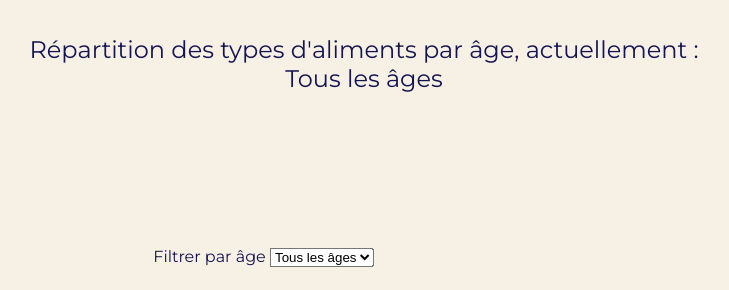
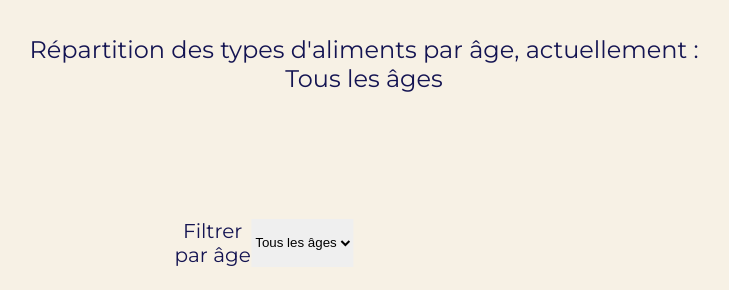
Before and after one commit to momodinoo/IUT_BUT2_SAE-S4.01, a Python web app: template views/resultsOverview.html in a window 1280 px wide. Shown: the part 204-494 px from the top of the page, without its empty margins (276-1005 px from the left). Run offline with Jinja, Linux system fonts and the light colour scheme; the template is opened without the code that fills it, so the values that code supplies are empty; some libraries are stand-ins or nearby versions.

Commit message:
css first cha
rt

```diff
--- a/assets/css/resultsOverview.css
+++ b/assets/css/resultsOverview.css
@@ -27,4 +27,12 @@
     bottom:8%;
     left:36%;
     transform: translateX(-50%);
+    display: flex;
+    justify-content: space-around;
+    width:25%;
+    font-size:20px;
 }
+
+.selectAge{
+    border: none;
+}
--- a/assets/js/charts/ageChart.js
+++ b/assets/js/charts/ageChart.js
@@ -42,7 +42,7 @@
 
     data.datasets[0] = {
         ...data.datasets[0],
-        label: "Nombre d'utilisateurs ",
+        label: " Nombre d'utilisateurs ",
         borderColor: getComputedStyle(document.documentElement).getPropertyValue('--base-color-dark'),
         hoverOffset: 4
     }
@@ -70,7 +70,10 @@
                     labels:{
                         color:getComputedStyle(document.documentElement).getPropertyValue('--base-color-dark'),
                         boxWidth : 75,
-                        padding : 20
+                        padding : 20,
+                        font:{
+                            size:16
+                        }
                     },
                 },
             },
--- a/views/resultsOverview.html
+++ b/views/resultsOverview.html
@@ -54,7 +54,7 @@
 
         <label class="select-age">
             <label for="filterAge">Filtrer par âge</label>
-            <select id="filterAge" name="filterAge">
+            <select class="selectAge" id="filterAge" name="filterAge">
                 <option selected value="all">Tous les âges</option>
             </select>
         </label>
```
